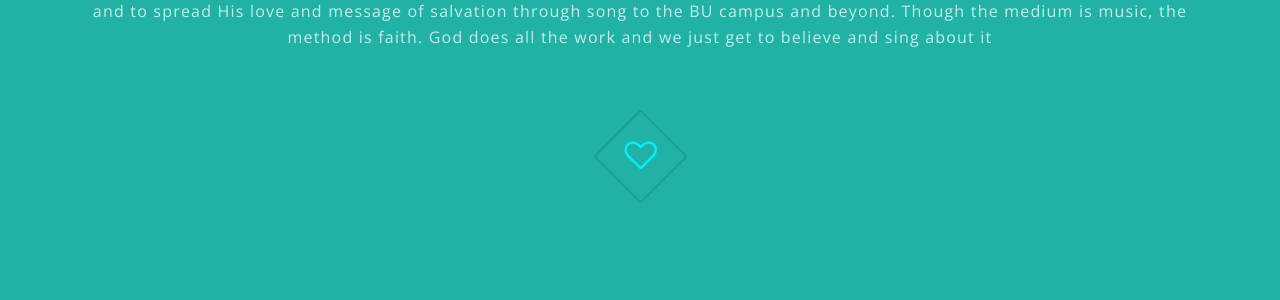
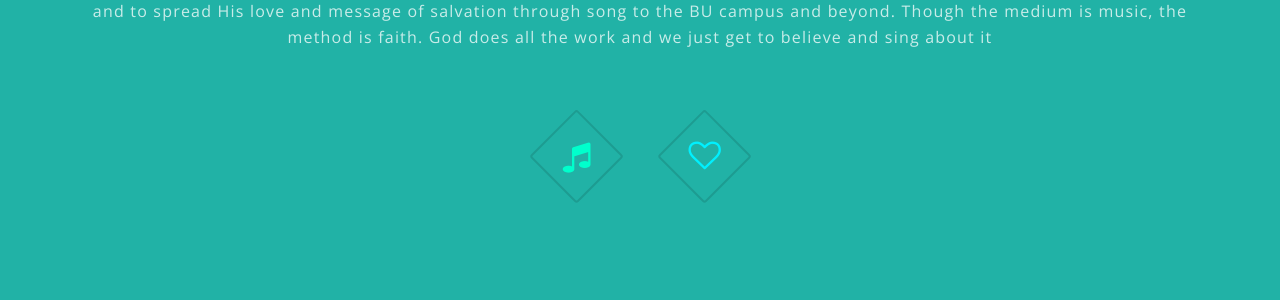
Before and after one commit to stackbit-projects/mustard-seed-81e5e, a Jekyll site: the page built from index.html, in a window 1280 px wide and 900 px high, scrolled down 901 px. Shown: the part 150-450 px from the top of the window. Built offline with Jekyll 4.4.1, drawn with Linux system fonts in a browser that asks for light colours.

Commit message:
index.html: changed

```diff
--- a/index.html
+++ b/index.html
@@ -26,7 +26,7 @@
                                 God does all the work and we just get to believe and sing about it</p>
 							</header>
 							<ul class="icons major">
-								<!-- <li><span class="icon fa-diamond major style1"><span class="label">Lorem</span></span></li> -->
+								<li><span class="icon fa-music major style1"><span class="label">Lorem</span></span></li>
 								<li><span class="icon fa-heart-o major style2"><span class="label">Ipsum</span></span></li>
 								<!-- <li><span class="icon fa-code major style3"><span class="label">Dolor</span></span></li> -->
 							</ul>
```
